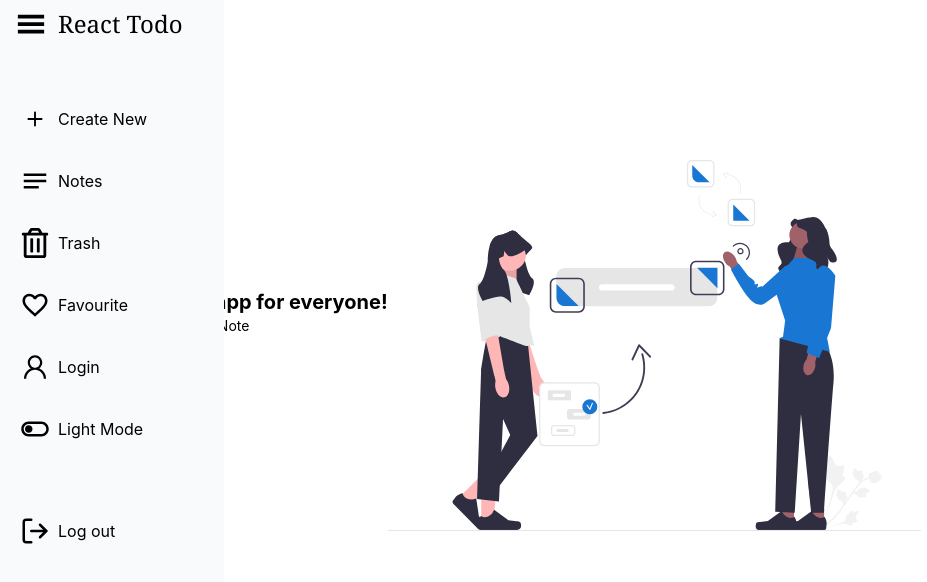
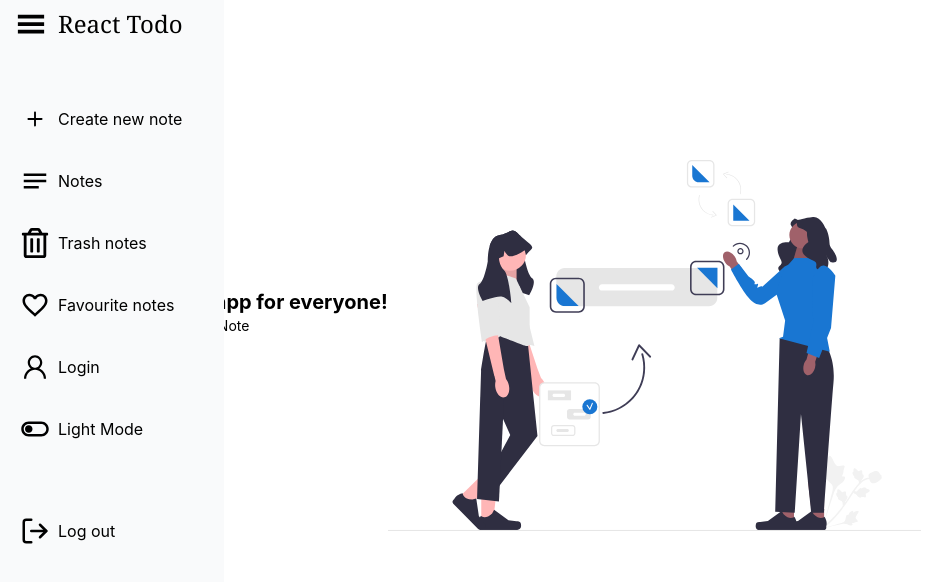
Before and after one commit to Udit8158/react-note, a React (Create React App) app: page / in a window 1280 px wide. Both pictures are taken after a click on the icon 30 px from the left and 23 px from the top of the page. Shown: the top 582 px of the page, without its empty margins (0-927 px from the left). Built offline with nearby package versions, Linux system fonts and the light colour scheme.

Commit message:
make sidebar more managable

```diff
--- a/src/components/UI/Sidebar.jsx
+++ b/src/components/UI/Sidebar.jsx
@@ -4,7 +4,7 @@ import { GiHamburgerMenu } from "react-icons/gi";
 import { FaRegTrashAlt, FaToggleOn } from "react-icons/fa";
 import { FiLogOut } from "react-icons/fi";
 import { AiOutlineUser } from "react-icons/ai";
-import { useContext, useState } from "react";
+import { useContext, useEffect, useState } from "react";
 import { ThemeContext } from "../../context/ThemeContext";
 import { Link } from "react-router-dom";
 import { AuthContext } from "../../context/AuthContext";
@@ -23,6 +23,59 @@ function Sidebar({ isOpen, setIsOpen }) {
       toggleAlert("hide", null, null);
     }, 2000);
   };
+
+  const sideBarItems = [
+    {
+      path: "/create-new-note",
+      icon: (
+        <IoIosAdd
+          className={`text-${mode === "light" ? "black" : "white"}`}
+          size={30}
+        />
+      ),
+      text: "Create new note",
+    },
+    {
+      path: "/notes",
+      icon: (
+        <MdNotes
+          className={`text-${mode === "light" ? "black" : "white"}`}
+          size={30}
+        />
+      ),
+      text: "Notes",
+    },
+    {
+      path: "/trash-notes",
+      icon: (
+        <FaRegTrashAlt
+          className={`text-${mode === "light" ? "black" : "white"}`}
+          size={30}
+        />
+      ),
+      text: "Trash notes",
+    },
+    {
+      path: "/favourite-notes",
+      icon: (
+        <MdFavoriteBorder
+          className={`text-${mode === "light" ? "black" : "white"}`}
+          size={30}
+        />
+      ),
+      text: "Favourite notes",
+    },
+    {
+      path: `${isLoggedIn ? "/profile" : "/register"}`,
+      icon: (
+        <AiOutlineUser
+          className={`text-${mode === "light" ? "black" : "white"}`}
+          size={30}
+        />
+      ),
+      text: "Login",
+    },
+  ];
 
   return (
     <div
@@ -55,76 +108,20 @@ function Sidebar({ isOpen, setIsOpen }) {
       </div>
 
       <div className="flex flex-col gap-4">
-        <Link to={"/create-new-note"}>
+        {sideBarItems.map((item) => {
+          return (
+            <Link to={item.path}>
               <div className="flex  items-center gap-2 hover:bg-slate-400 py-2 px-3 cursor-pointer rounded-sm">
-            <IoIosAdd
-              className={`text-${mode === "light" ? "black" : "white"}`}
-              size={30}
-            />
-
-            <p
-              className={`text-${mode === "light" ? "black" : "white"} ${
-                isOpen ? "block" : "hidden"
-              }`}
-            >
-              Create New
-            </p>
-          </div>
-        </Link>
-        <Link to="/notes">
-          <div className="flex  items-center gap-2 hover:bg-slate-400 py-2 px-3 cursor-pointer rounded-sm">
-            <MdNotes
-              className={`text-${mode === "light" ? "black" : "white"}`}
-              size={30}
-            />
+                {item.icon}
                 {isOpen && (
                   <p className={`text-${mode === "light" ? "black" : "white"}`}>
-                Notes
+                    {item.text}
                   </p>
                 )}
               </div>
             </Link>
-
-        <Link to="/trash-notes">
-          <div className="flex  items-center gap-2 hover:bg-slate-400 py-2 px-3 cursor-pointer rounded-sm">
-            <FaRegTrashAlt
-              className={`text-${mode === "light" ? "black" : "white"}`}
-              size={30}
-            />
-            {isOpen && (
-              <p className={`text-${mode === "light" ? "black" : "white"}`}>
-                Trash
-              </p>
-            )}
-          </div>
-        </Link>
-
-        <Link to={"/favourite-notes"}>
-          <div className="flex  items-center gap-2 hover:bg-slate-400 py-2 px-3 cursor-pointer rounded-sm">
-            <MdFavoriteBorder
-              className={`text-${mode === "light" ? "black" : "white"}`}
-              size={30}
-            />
-            {isOpen && (
-              <p className={`text-${mode === "light" ? "black" : "white"}`}>
-                Favourite
-              </p>
-            )}
-          </div>
-        </Link>
-        <Link to={`${isLoggedIn ? "/profile" : "/register"}`}>
-          <div className="flex  items-center gap-2 hover:bg-slate-400 py-2 px-3 cursor-pointer rounded-sm">
-            <AiOutlineUser
-              className={`text-${mode === "light" ? "black" : "white"}`}
-              size={30}
-            />
-            {isOpen && (
-              <p className={`text-${mode === "light" ? "black" : "white"}`}>
-                Login
-              </p>
-            )}
-          </div>
-        </Link>
+          );
+        })}
 
         <div
           className="flex  items-center gap-2 hover:bg-slate-400 py-2 px-3 cursor-pointer rounded-sm"
```
Lines whose indentation alone changed are shown as unchanged.
